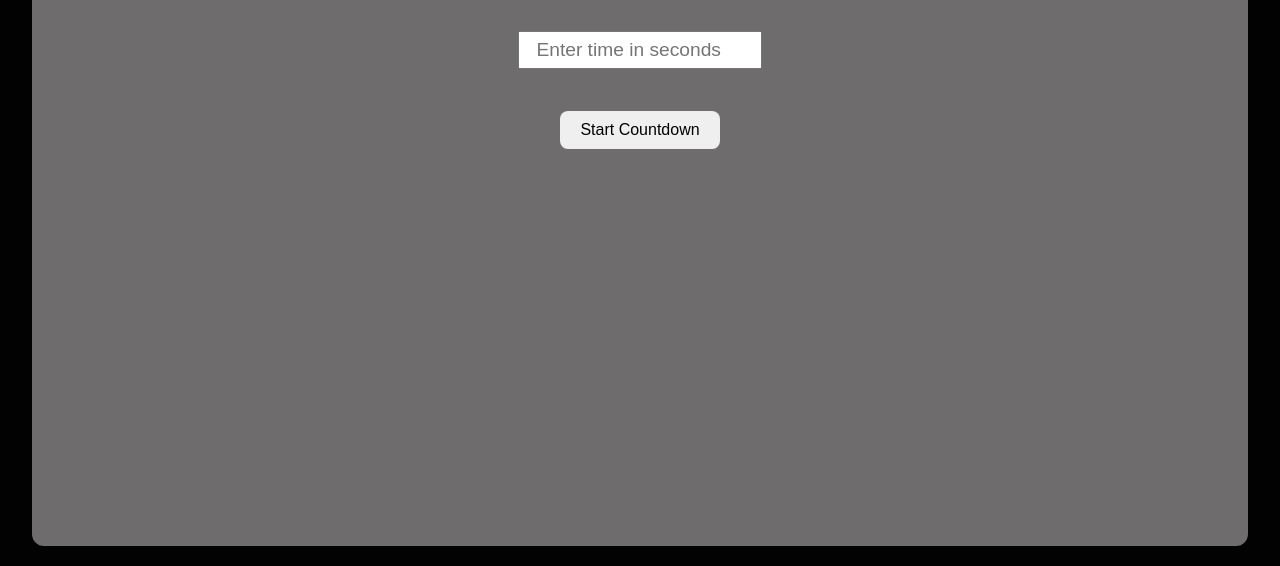
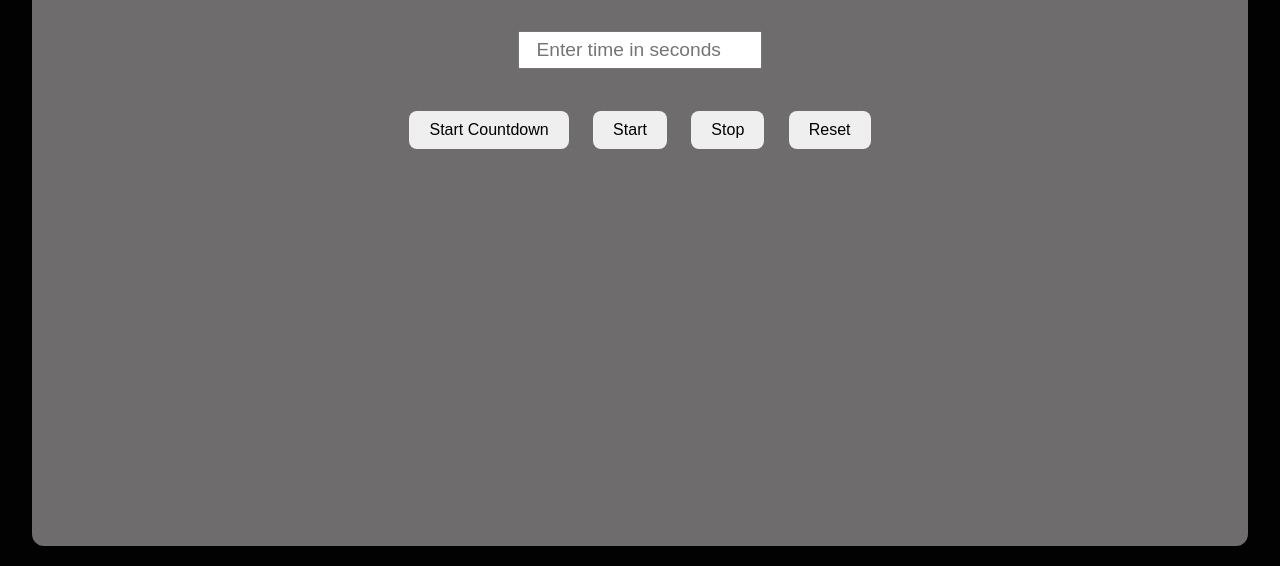
Before and after one commit to aman-shahi-dev/countdown-timer, a plain HTML site: page index.html in a window 1280 px wide. Shown: the part 234-800 px from the top of the page. Drawn offline with Linux system fonts and the light colour scheme.

Commit message:
Update index.html
added sound effects and start/stop button

```diff
--- a/index.html
+++ b/index.html
@@ -10,8 +10,15 @@
     <div class="container">
         <h1>Countdown Timer</h1>
         <input type="number" placeholder="Enter time in seconds" id="inputTime">
-        <button id="startBtn">Start Countdown</button>
+        <div class="btnGroup">
+            <button id="countdownStartBtn">Start Countdown</button>
+            <button id="startBtn">Start</button>
+            <button id="stopBtn">Stop</button>
+            <button id="resetBtn">Reset</button>
+        </div>
         <div id="result"></div>
+        <audio id="ticking" src="ticking.mp3" preload="auto"></audio>
+        <audio id="stop" src="stop.mp3" preload="auto"></audio>
     </div>
 </body>
 <script src="./script.js"></script>
```
